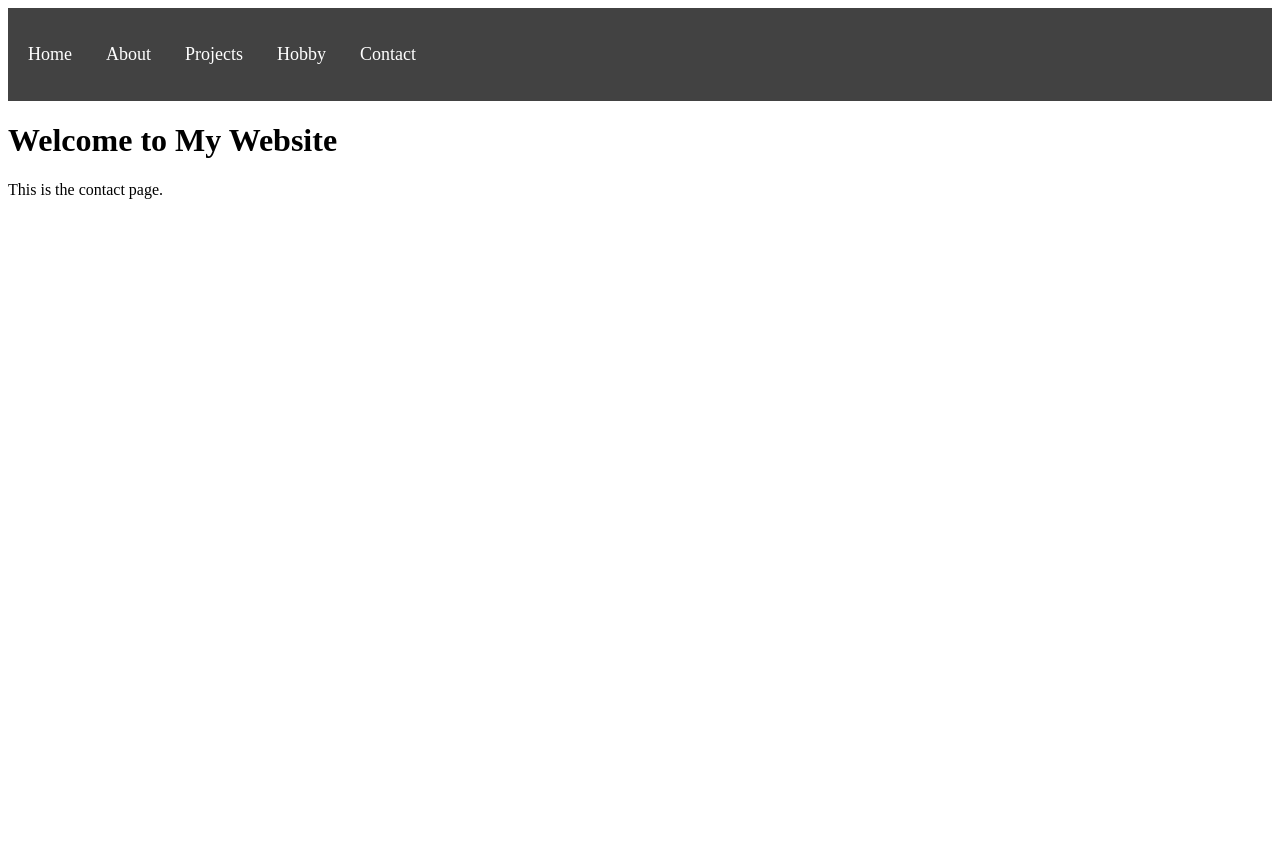
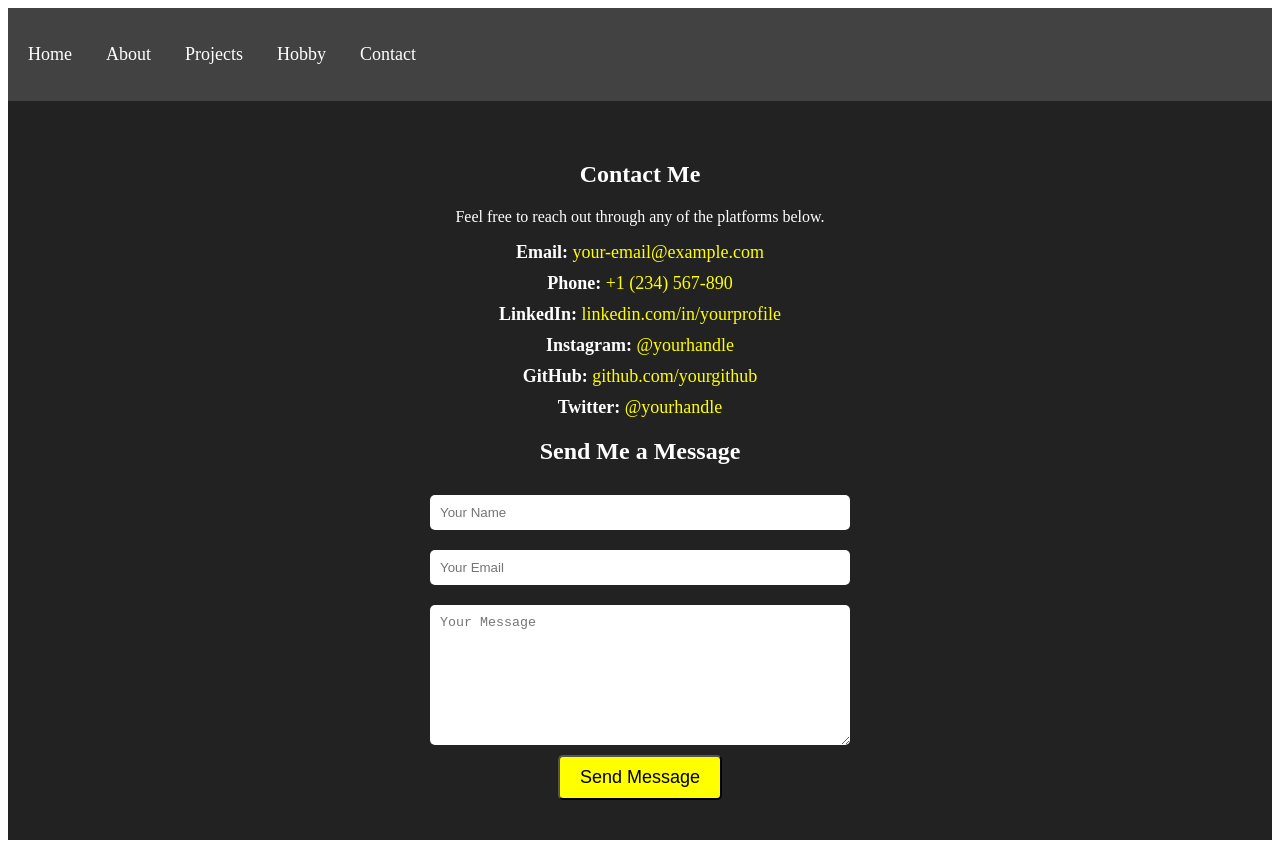
Before and after one commit to VarshaAnna/Varsha-Annamalai-Website, a plain HTML site: page contact.html in a window 1280 px wide. Before the commit the page ends 800 px from the top, so only its background shows below. Drawn offline with Linux system fonts and the light colour scheme.

Commit message:
contact commit

```diff
--- a/contact.html
+++ b/contact.html
@@ -17,7 +17,28 @@
         </ul>
     </nav>
 
-    <h1>Welcome to My Website</h1>
-    <p>This is the contact page.</p>
+    <section class="contact-container">
+        <h1>Contact Me</h1>
+        <p>Feel free to reach out through any of the platforms below.</p>
+
+        <div class="contact-details">
+            <p><strong>Email:</strong> <a href="mailto:your-email@example.com">your-email@example.com</a></p>
+            <p><strong>Phone:</strong> <a href="tel:+1234567890">+1 (234) 567-890</a></p>
+            <p><strong>LinkedIn:</strong> <a href="https://www.linkedin.com/in/yourprofile" target="_blank">linkedin.com/in/yourprofile</a></p>
+            <p><strong>Instagram:</strong> <a href="https://www.instagram.com/yourhandle" target="_blank">@yourhandle</a></p>
+            <p><strong>GitHub:</strong> <a href="https://github.com/yourgithub" target="_blank">github.com/yourgithub</a></p>
+            <p><strong>Twitter:</strong> <a href="https://twitter.com/yourhandle" target="_blank">@yourhandle</a></p>
+
+        </div>
+
+        <h2>Send Me a Message</h2>
+        <form action="https://formspree.io/f/manqvaol" method="POST">
+            <input type="text" name="name" placeholder="Your Name" required>
+            <input type="email" name="email" placeholder="Your Email" required>
+            <textarea name="message" placeholder="Your Message" required></textarea>
+            <button type="submit" class="btn">Send Message</button>
+        </form>
+    </section>
+
 </body>
 </html>
--- a/style.css
+++ b/style.css
@@ -174,3 +174,58 @@ nav ul li a:hover {
     transform: scale(1.05);
     transition: 0.3s;
 }
+
+.contact-container {
+    text-align: center;
+    padding: 40px;
+    background: #222;
+    color: white;
+}
+
+.contact-details p {
+    font-size: 18px;
+    margin: 10px 0;
+}
+
+.contact-details a {
+    color: yellow;
+    text-decoration: none;
+}
+
+.contact-details a:hover {
+    color: orange;
+}
+
+form {
+    margin-top: 20px;
+    display: flex;
+    flex-direction: column;
+    align-items: center;
+}
+
+form input, form textarea {
+    width: 80%;
+    max-width: 400px;
+    padding: 10px;
+    margin: 10px 0;
+    border: none;
+    border-radius: 5px;
+}
+
+form textarea {
+    height: 120px;
+}
+
+.btn {
+    background-color: yellow;
+    color: black;
+    padding: 10px 20px;
+    text-decoration: none;
+    font-size: 18px;
+    border-radius: 5px;
+    cursor: pointer;
+}
+
+.btn:hover {
+    background-color: orange;
+}
```
